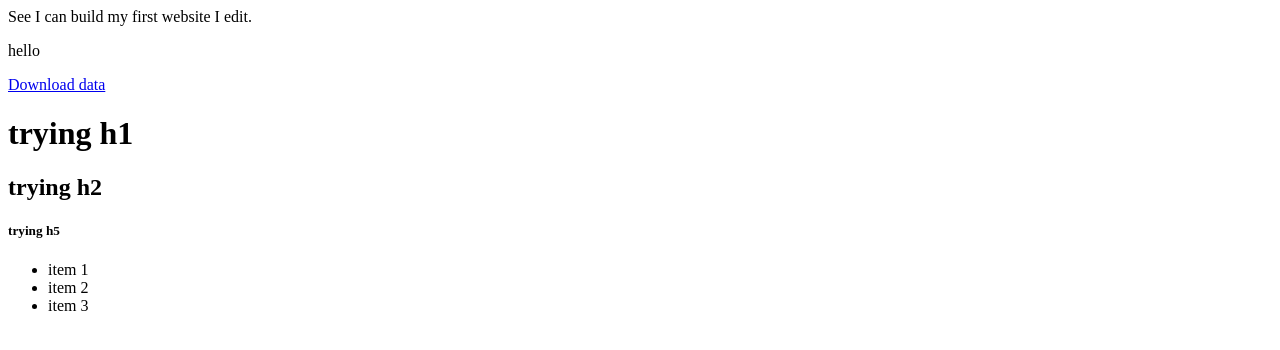
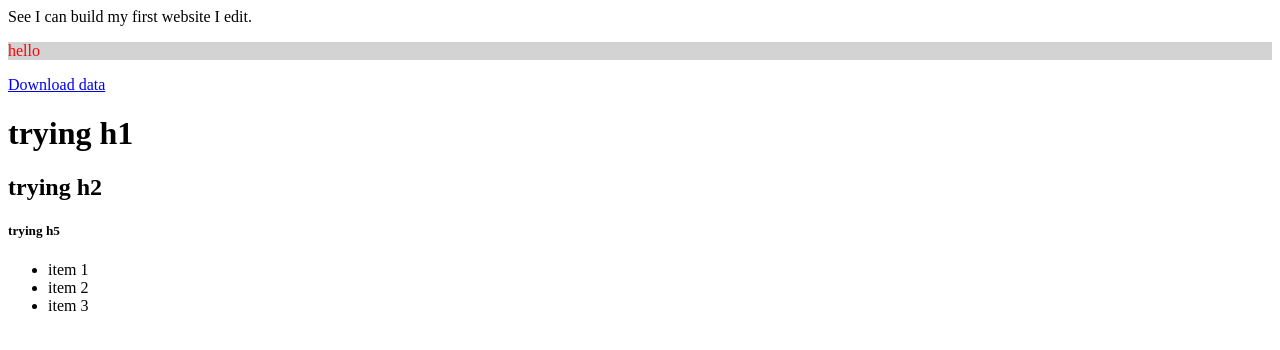
Before and after one commit to hupilidemo/hupilidemo.github.io-backup2, a plain HTML site: page index.html in a window 1280 px wide. Drawn offline with Linux system fonts and the light colour scheme.

Commit message:
Update index.html

```diff
--- a/index.html
+++ b/index.html
@@ -3,7 +3,7 @@
 I edit.
 
 
-<p>
+<p style="background-color:lightgrey;color: red;">
   hello
 </p>
 <p>
```
